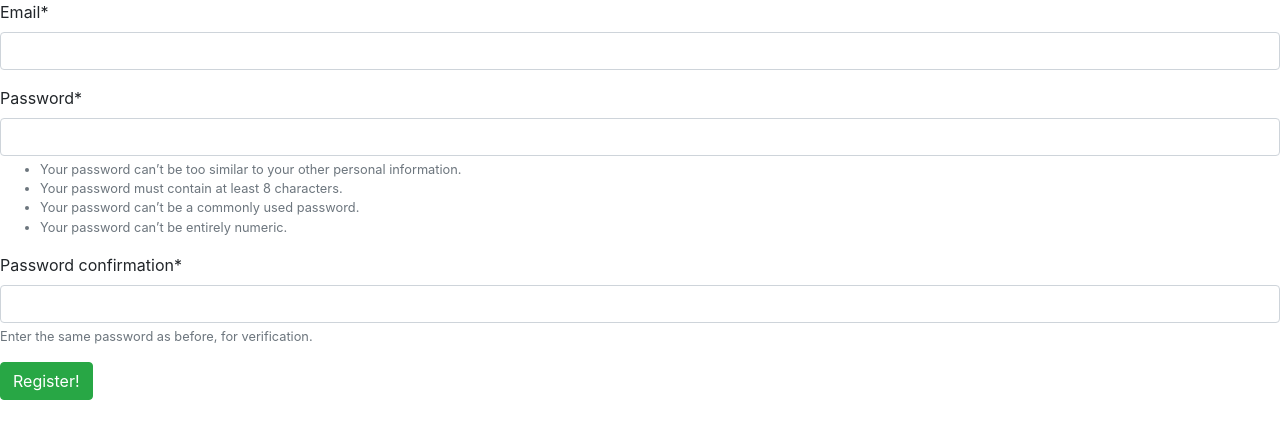
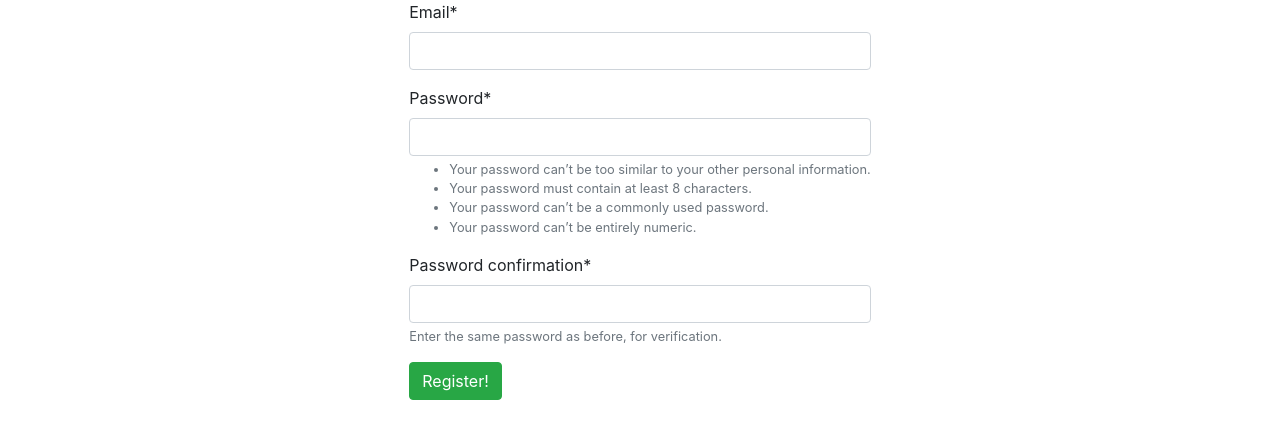
Before and after one commit to CSCI3356Spring2023/SWEagles, a Django app: page /register/ in a window 1280 px wide. Shown: the top 439 px of the page. Run offline with Django 4.2, Linux system fonts and the light colour scheme; some libraries are stand-ins or nearby versions.

Commit message:
centring register page

```diff
--- a/mysite/register/templates/register/register.html
+++ b/mysite/register/templates/register/register.html
@@ -4,9 +4,11 @@
 {% load crispy_forms_tags %}
 
 {% block content %}
-    <form method="POST" class = "form-group">
-        {% csrf_token %}
-        {{ form|crispy }}
-        <button type="submit" class="btn btn-success">Register!</button>
-    </form>
+    <div class="d-flex justify-content-center">
+        <form method="POST" class="form-group">
+            {% csrf_token %}
+            {{ form|crispy }}
+            <button type="submit" class="btn btn-success">Register!</button>
+        </form>
+    </div>
 {% endblock %}
```
